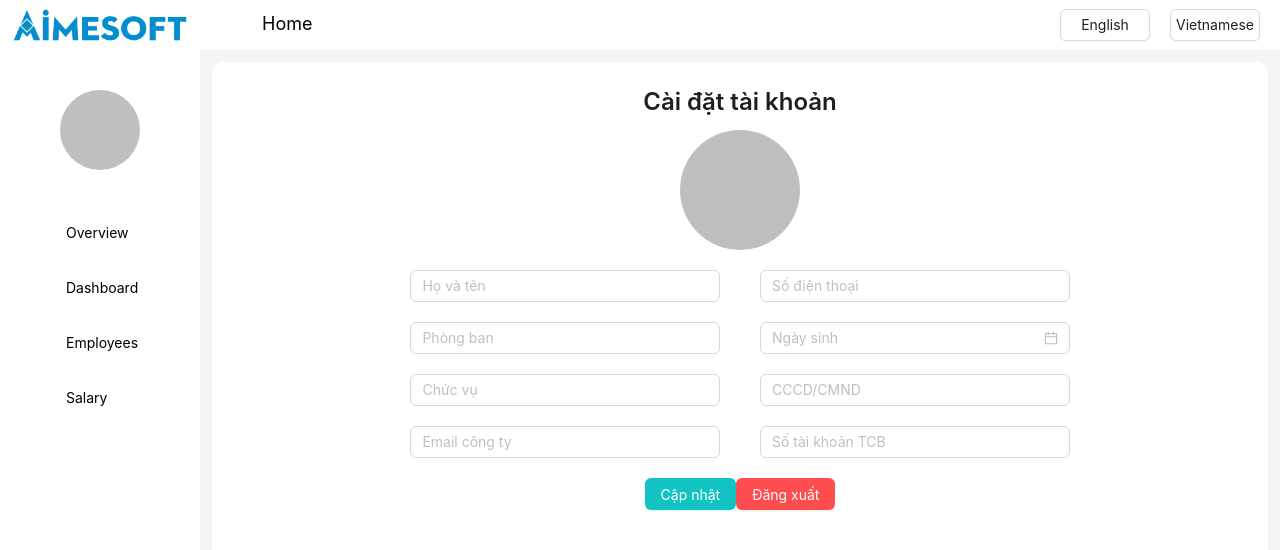
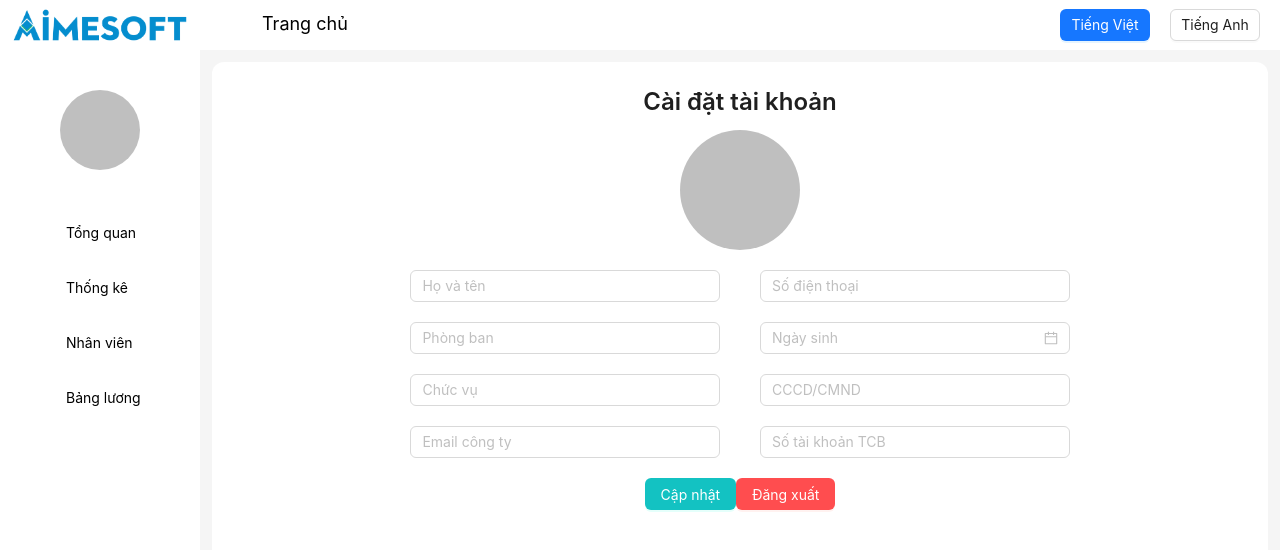
Before and after one commit to DoMinhDuc-DMD/checkin_web, a Next.js app: page /main/Setting in a window 1280 px wide. Shown: the top 550 px of the page. Built offline with nearby package versions, Linux system fonts and the light colour scheme; some icons are missing.

Commit message:
set default language

```diff
--- a/app/main/layout.tsx
+++ b/app/main/layout.tsx
@@ -49,11 +49,11 @@ export default function MainLayout({ children }: { children: React.ReactNode })
             </Link>
           </Flex>
           <Flex style={{ width: 200 }} justify="space-between">
+            <Button style={{ width: 90 }} type={i18n.language === "vi" ? "primary" : "default"} onClick={() => handleChangeLanguage("vi")}>
+              {t("Vietnamese")}
+            </Button>
             <Button style={{ width: 90 }} type={i18n.language === "en" ? "primary" : "default"} onClick={() => handleChangeLanguage("en")}>
               {t("English")}
-            </Button>
-            <Button style={{ width: 90 }} type={i18n.language === "vi" ? "primary" : "default"} onClick={() => handleChangeLanguage("vi")}>
-              {t("Vietnamese")}
             </Button>
           </Flex>
         </Header>
--- a/locales/i18n.tsx
+++ b/locales/i18n.tsx
@@ -13,6 +13,7 @@ i18n
       en: { translation: en },
       vi: { translation: vi },
     },
+    lng: "vi",
     fallbackLng: "en",
     interpolation: {
       escapeValue: false,
```
